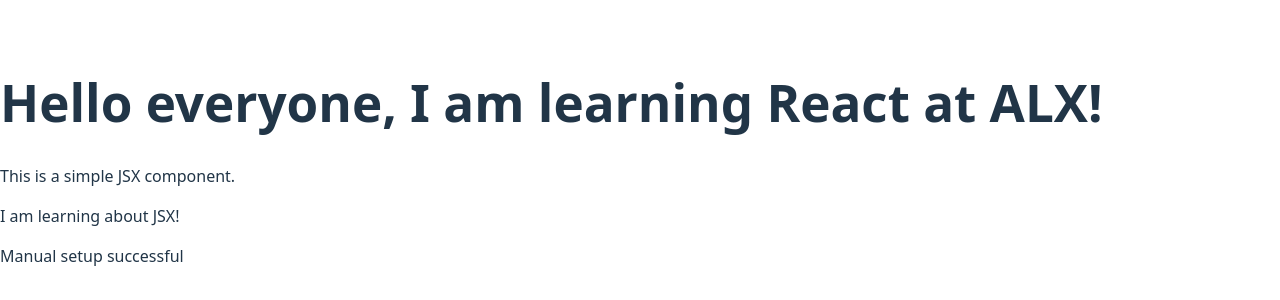
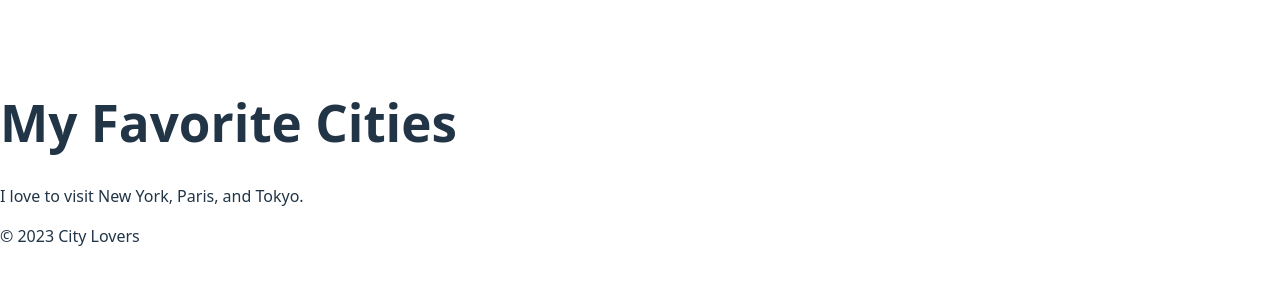
Before and after one commit to oyed88/alx-fe-reactjs, a React (Vite) app in the folder alx-react-app/: page / in a window 1280 px wide. Shown: the part 238-538 px from the top of the page. Built offline with nearby package versions, Linux system fonts and the light colour scheme.

Commit message:
Add Header, MainContent, Footer components and update App.jsx

```diff
--- a/alx-react-app/src/App.jsx
+++ b/alx-react-app/src/App.jsx
@@ -1,11 +1,14 @@
 import React from "react";
-import WelcomeMessage from './components/WelcomeMessage';
+import Header from './components/Header';
+import MainContent from './components/MainContent';
+import Footer from './components/Footer';
 
 const App = () => {
   return (
     <div>
-      <WelcomeMessage />
-      <p>Manual setup successful</p>
+      <Header />
+      <MainContent />
+      <Footer />
     </div>
   );
 };
--- /dev/null
+++ b/alx-react-app/src/components/Footer.jsx
@@ -0,0 +1,9 @@
+function Footer() {
+    return (
+        <footer>
+            <p>© 2023 City Lovers</p>
+        </footer>
+    );
+}
+
+export default Footer;
--- /dev/null
+++ b/alx-react-app/src/components/Header.jsx
@@ -0,0 +1,9 @@
+function Header() {
+    return (
+        <header>
+            <h1>My Favorite Cities</h1>
+        </header>
+    );
+}
+
+export default Header;
--- /dev/null
+++ b/alx-react-app/src/components/MainContent.jsx
@@ -0,0 +1,9 @@
+function MainContent() {
+    return (
+        <main>
+            <p>I love to visit New York, Paris, and Tokyo.</p>
+        </main>
+    );
+}
+
+export default MainContent;
```
